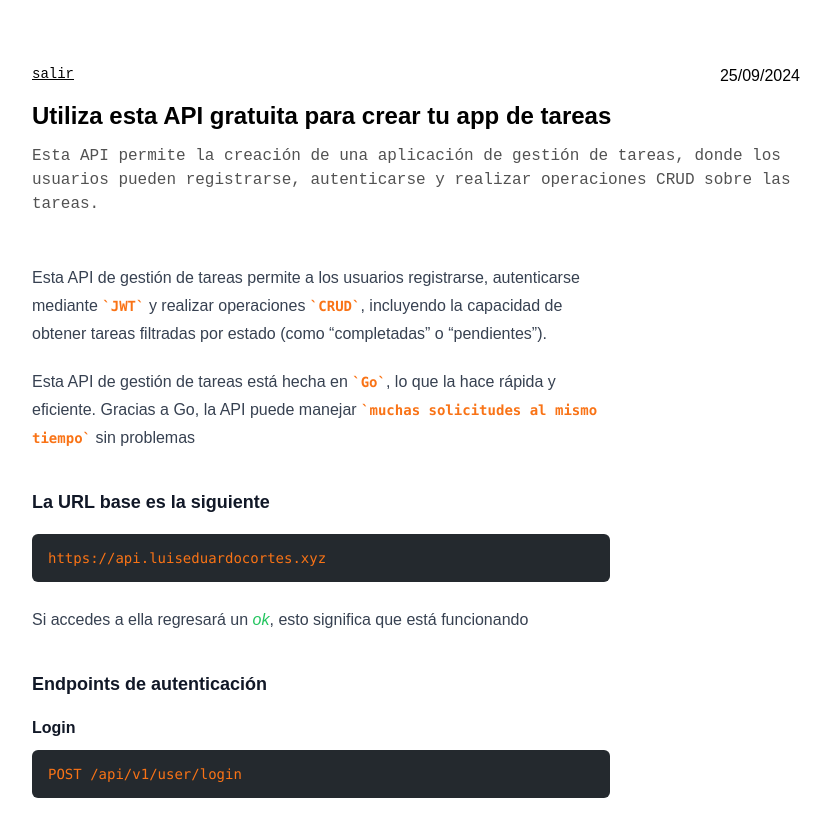
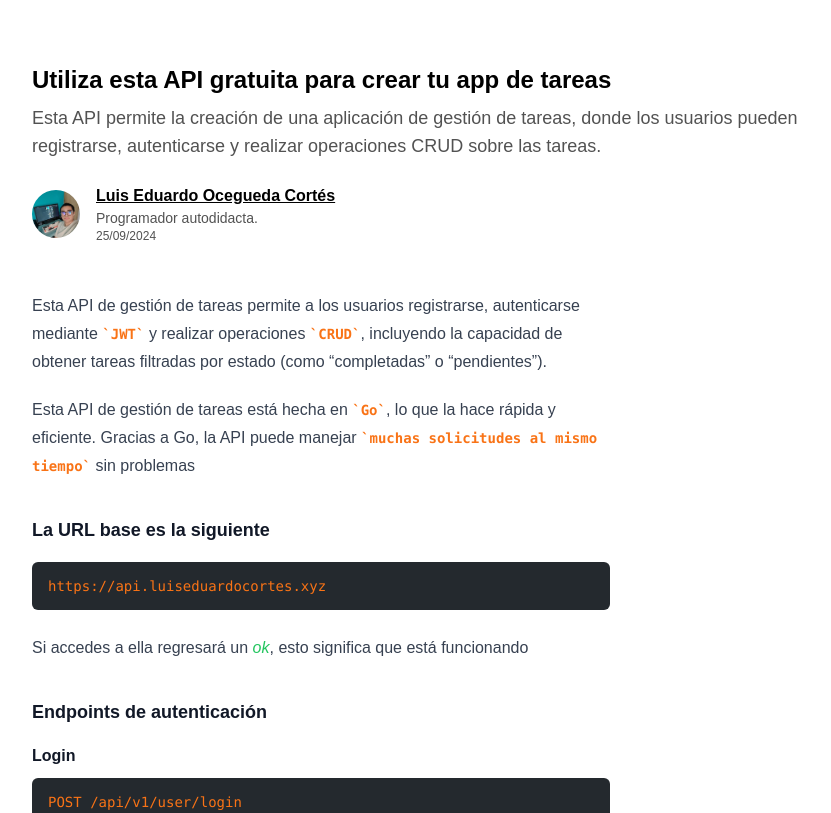
Before and after one commit to LUISEDOCCOR/mini-portafolio, an Astro site: page /blog/api-todo in a window 1280 px wide. Shown: the top 813 px of the page, without its empty margins (224-1055 px from the left). Built offline with nearby package versions, Linux system fonts and the light colour scheme; Astro itself is replaced by a stand-in of ours; code samples lack their colours.

Commit message:
feat: new layout blog

```diff
--- a/src/layouts/Blog.astro
+++ b/src/layouts/Blog.astro
@@ -9,13 +9,25 @@ const { frontmatter } = Astro.props;
   desc={frontmatter.desc}
   image_path={frontmatter.image_path}
 >
-  <header class="space-y-3">
-    <div class="flex justify-between">
-      <a href="/" class="jetbrains-mono text-sm underline">salir</a>
-      <span>{frontmatter.date}</span>
+  <header class="space-y-6">
+    <div class="space-y-2">
+      <h1 class="text-2xl font-bold">{frontmatter.title}</h1>
+      <p class="text-lg text-neutral-600">{frontmatter.desc}</p>
     </div>
-    <h1 class="text-2xl font-bold">{frontmatter.title}</h1>
-    <p class="jetbrains-mono text-md text-neutral-600">{frontmatter.desc}</p>
+    <section class="flex w-full items-center gap-4">
+      <img
+        class="aspect-square w-12 rounded-full object-cover object-center"
+        src="/profile.webp"
+        alt="Profile Image Luis Eduardo Ocegueda Cortés"
+      />
+      <div class="space-y-.5">
+        <a href="/" class="text-md font-semibold underline underline-offset-1">
+          Luis Eduardo Ocegueda Cortés
+        </a>
+        <h3 class="text-sm text-neutral-600">Programador autodidacta.</h3>
+        <h4 class="text-xs text-neutral-600">{frontmatter.date}</h4>
+      </div>
+    </section>
   </header>
   <main class="pb-16">
     <Prose frontmatter={frontmatter}>
```
